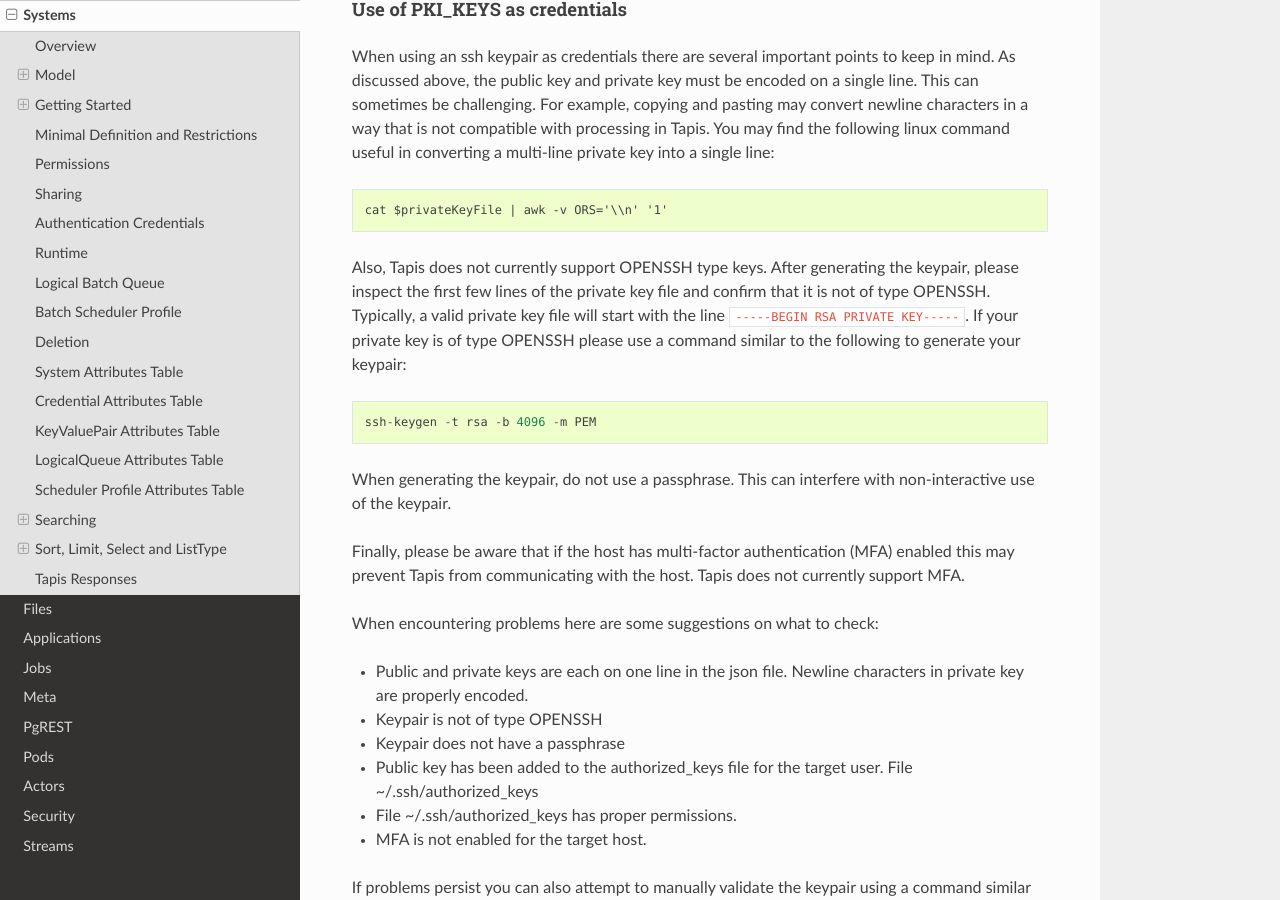
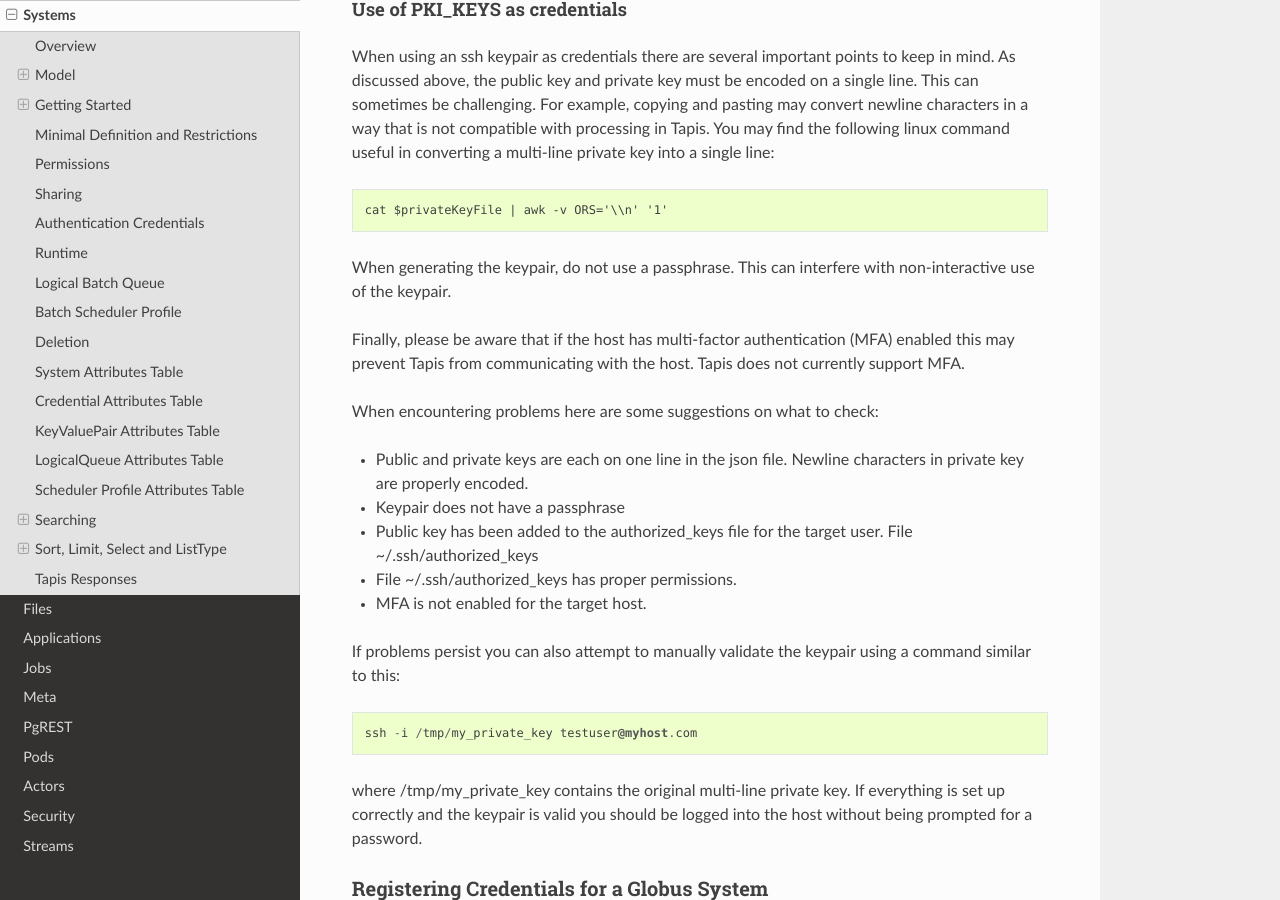
Before and after one commit to tapis-project/documentation, a Sphinx documentation site: the page built from source/technical/systems.rst, in a window 1280 px wide and 900 px high, scrolled down 6570 px. Built offline with Sphinx 7.4.7 and the Read the Docs theme 3.1.0, drawn with Linux system fonts in a browser that asks for light colours.

Commit message:
Jobs/Apps: Deprecate SING_START. Systems: Remove openssh restriction.

```diff
--- a/source/technical/systems.rst
+++ b/source/technical/systems.rst
@@ -289,13 +289,6 @@
 
   cat $privateKeyFile | awk -v ORS='\\n' '1'
 
-Also, Tapis does not currently support OPENSSH type keys. After generating the keypair, please inspect the first few
-lines of the private key file and confirm that it is not of type OPENSSH. Typically, a valid private key file will
-start with the line ``-----BEGIN RSA PRIVATE KEY-----``.
-If your private key is of type OPENSSH please use a command similar to the following to generate your keypair::
-
-  ssh-keygen -t rsa -b 4096 -m PEM
-
 When generating the keypair, do not use a passphrase. This can interfere with non-interactive use of the keypair.
 
 Finally, please be aware that if the host has multi-factor authentication (MFA) enabled this may prevent Tapis from
@@ -304,7 +297,6 @@
 When encountering problems here are some suggestions on what to check:
 
 * Public and private keys are each on one line in the json file. Newline characters in private key are properly encoded.
-* Keypair is not of type OPENSSH
 * Keypair does not have a passphrase
 * Public key has been added to the authorized_keys file for the target user. File ~/.ssh/authorized_keys
 * File ~/.ssh/authorized_keys has proper permissions.
```
Also changed, not shown: source/technical/apps.rst (+7 -0 lines), source/technical/jobs.rst (+6 -2 lines).
